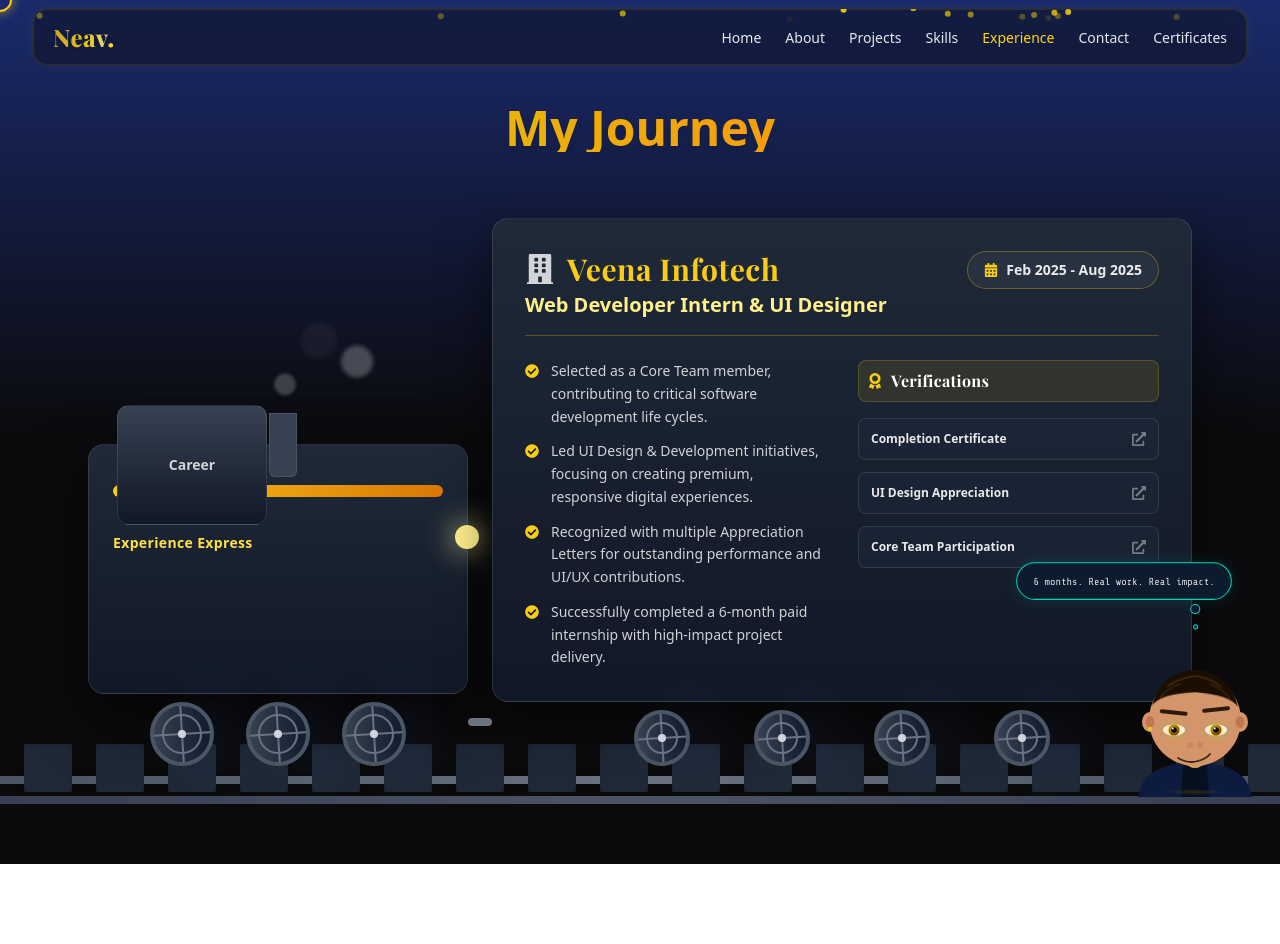
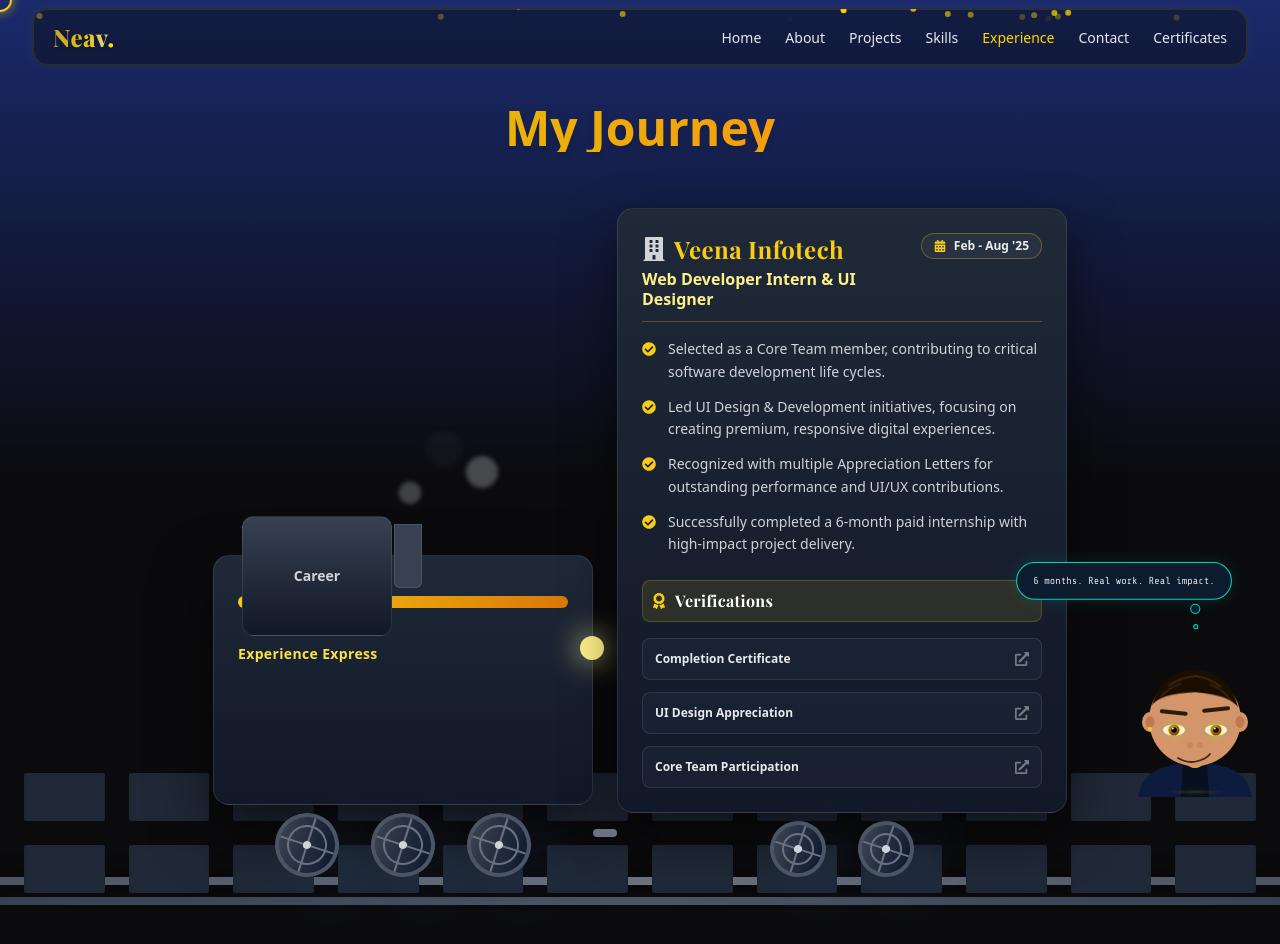
Before and after one commit to neavpanjwani99/Portfolio, a React (Vite) app in the folder premium-portfolio/: page /experience in a window 1280 px wide. Shown: the top 944 px of the page. Before the commit the page ends 864 px from the top, so only its background shows below. Built offline with nearby package versions, Linux system fonts and the light colour scheme; a web font is replaced by a local one.

Commit message:
fix: matched experience train track and bogie width with contact section

```diff
--- a/premium-portfolio/src/components/sections/Experience.jsx
+++ b/premium-portfolio/src/components/sections/Experience.jsx
@@ -29,11 +29,11 @@
       </h2>
 
       {/* Track */}
-      <div className="absolute bottom-20 left-0 right-0 h-2 bg-gradient-to-r from-gray-600 via-gray-500 to-gray-600 shadow-[0_0_20px_rgba(0,0,0,0.6)] min-w-max" />
-      <div className="absolute bottom-[60px] left-0 right-0 h-2 bg-gradient-to-r from-gray-700 via-gray-600 to-gray-700 min-w-max" />
-      <div className="absolute bottom-[72px] left-0 right-0 flex gap-6 px-6 min-w-max">
-        {Array.from({ length: 50 }).map((_, i) => (
-          <div key={i} className="min-w-[48px] w-12 h-12 bg-gray-800 rounded-sm shadow-inner" />
+      <div className="absolute bottom-20 left-0 right-0 h-2 bg-gradient-to-r from-gray-600 via-gray-500 to-gray-600 shadow-[0_0_20px_rgba(0,0,0,0.6)]" />
+      <div className="absolute bottom-[60px] left-0 right-0 h-2 bg-gradient-to-r from-gray-700 via-gray-600 to-gray-700" />
+      <div className="absolute bottom-[72px] left-0 right-0 grid grid-cols-12 gap-6 px-6">
+        {Array.from({ length: 24 }).map((_, i) => (
+          <div key={i} className="h-12 bg-gray-800 rounded-sm shadow-inner" />
         ))}
       </div>
 
@@ -93,20 +93,20 @@
 function ExperienceTrainCoach({ exp }) {
   return (
     <motion.div className="relative shrink-0">
-      <div className="relative w-[700px] min-h-[350px] rounded-2xl bg-gradient-to-b from-gray-800 to-gray-900 border border-white/10 shadow-[0_20px_50px_rgba(0,0,0,0.55)] flex flex-col p-8 overflow-hidden">
-        <div className="flex justify-between items-start mb-6 border-b border-yellow-500/30 pb-4">
+      <div className="relative w-[450px] min-h-[350px] rounded-2xl bg-gradient-to-b from-gray-800 to-gray-900 border border-white/10 shadow-[0_20px_50px_rgba(0,0,0,0.55)] flex flex-col p-6 overflow-hidden">
+        <div className="flex justify-between items-start mb-4 border-b border-yellow-500/30 pb-3 gap-2">
           <div>
-            <h3 className="text-3xl font-logo font-bold text-yellow-400 mb-1 flex items-center gap-3">
-              <FaBuilding className="text-white/80" /> {exp.company}
+            <h3 className="text-2xl font-logo font-bold text-yellow-400 mb-1 flex items-center gap-2">
+              <FaBuilding className="text-white/80 shrink-0" /> <span className="line-clamp-1">{exp.company}</span>
             </h3>
-            <p className="text-xl text-yellow-200 font-semibold">{exp.role}</p>
+            <p className="text-base text-yellow-200 font-semibold leading-tight">{exp.role}</p>
           </div>
-          <div className="flex items-center gap-2 px-4 py-2 rounded-full bg-white/5 border border-yellow-400/30 text-white/90 text-sm font-bold shadow-inner">
-            <FaCalendarAlt className="text-yellow-400" /> {exp.duration}
+          <div className="flex shrink-0 items-center gap-2 px-3 py-1 rounded-full bg-white/5 border border-yellow-400/30 text-white/90 text-xs font-bold shadow-inner">
+            <FaCalendarAlt className="text-yellow-400 shrink-0" /> <span className="whitespace-nowrap">{exp.duration.replace("Feb 2025 - Aug 2025", "Feb - Aug '25")}</span>
           </div>
         </div>
 
-        <div className="grid grid-cols-1 lg:grid-cols-2 gap-8 h-full">
+        <div className="flex flex-col gap-6 h-full">
           {/* Details List */}
           <ul className="space-y-3">
             {exp.details.map((point, idx) => (
@@ -143,9 +143,7 @@
       </div>
 
       {/* Wheels */}
-      <div className="mt-2 flex gap-16 justify-center">
-        <Wheel size={56} />
-        <Wheel size={56} />
+      <div className="mt-2 flex gap-8 justify-center">
         <Wheel size={56} />
         <Wheel size={56} />
       </div>
```
